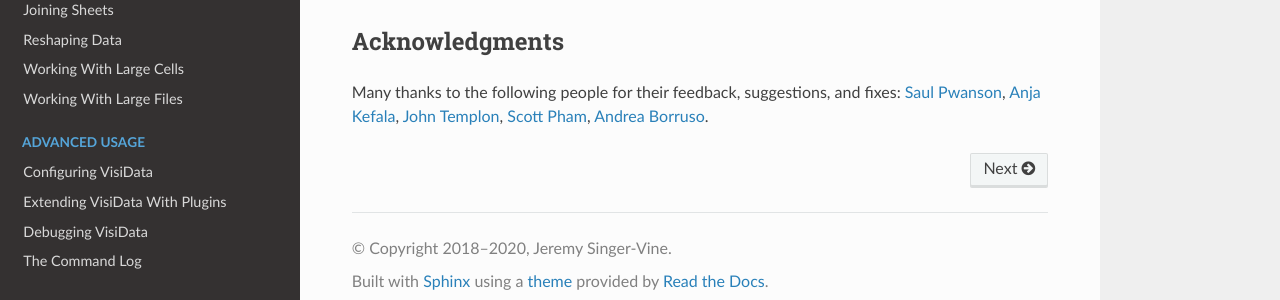
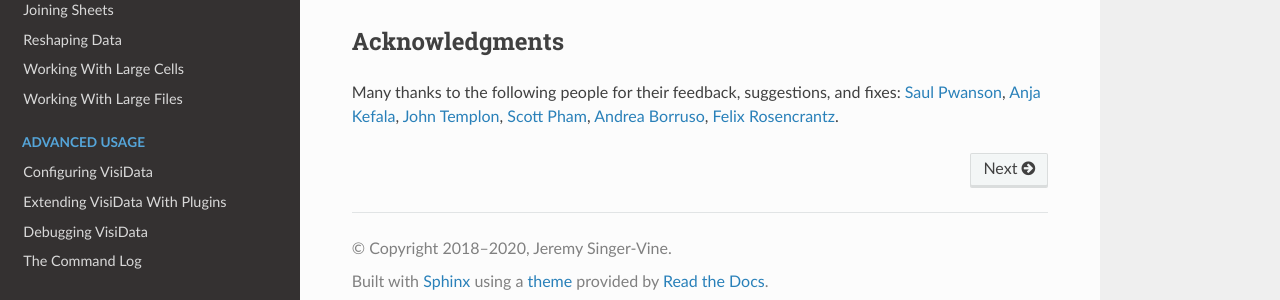
Before and after one commit to jsvine/intro-to-visidata, a Sphinx documentation site: the page built from docs/index.rst, in a window 1280 px wide and 900 px high, scrolled down 986 px. Shown: the part 582-882 px from the top of the window. Built offline with Sphinx 7.4.7 and the Read the Docs theme 2.0.0, drawn with Linux system fonts in a browser that asks for light colours.

Commit message:
Add link to all installtion options & thank Felix
(Resolves #18.)

```diff
--- a/docs/index.rst
+++ b/docs/index.rst
@@ -61,7 +61,7 @@
 Acknowledgments
 ---------------
 
-Many thanks to the following people for their feedback, suggestions, and fixes: `Saul Pwanson <http://saul.pw/>`_, `Anja Kefala <https://github.com/anjakefala>`_, `John Templon <https://twitter.com/jtemplon>`_, `Scott Pham <https://twitter.com/scottpham>`_, `Andrea Borruso <https://github.com/aborruso>`_.
+Many thanks to the following people for their feedback, suggestions, and fixes: `Saul Pwanson <http://saul.pw/>`_, `Anja Kefala <https://github.com/anjakefala>`_, `John Templon <https://twitter.com/jtemplon>`_, `Scott Pham <https://twitter.com/scottpham>`_, `Andrea Borruso <https://github.com/aborruso>`_, `Felix Rosencrantz <https://github.com/frosencrantz>`_.
 
 
 .. toctree::
--- a/docs/the-big-picture/installation.rst
+++ b/docs/the-big-picture/installation.rst
@@ -8,7 +8,7 @@
 - `Python 3 <https://www.python.org/downloads/>`_
 - `A little bit of comfort <http://blog.teamtreehouse.com/introduction-to-the-mac-os-x-command-line>`_ with your computer's command line
 
-Then, open your terminal and run this command:
+VisiData provides a `range of installation options <https://www.visidata.org/install/>`_, but the most direct is to use Python's built-in package manager. To install VisiData this way, open your terminal and run this command:
 
 ::
 
```
